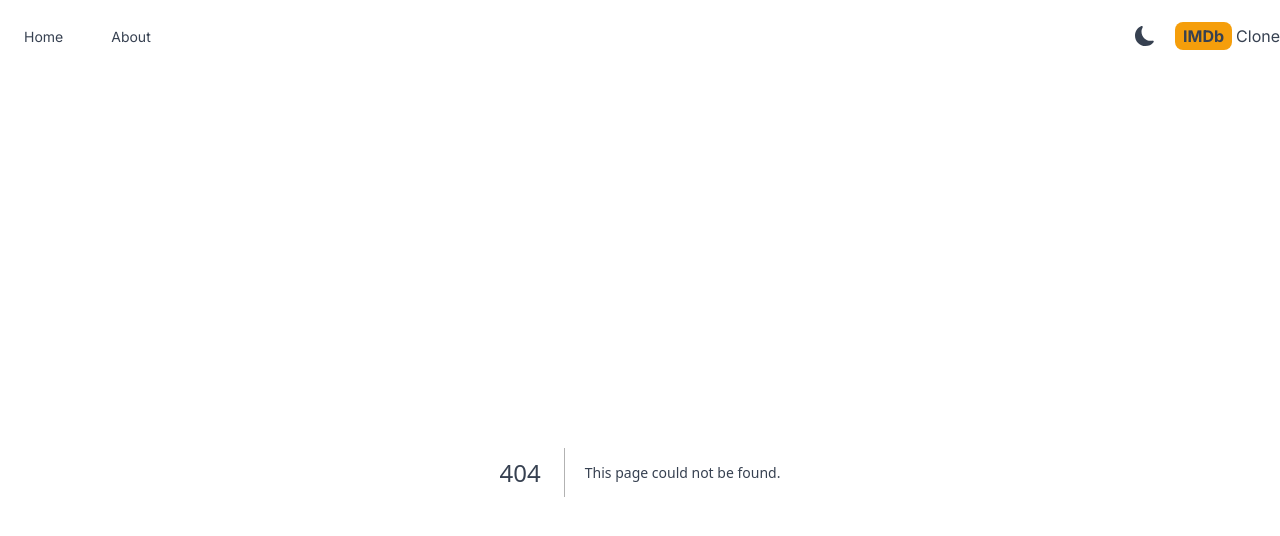
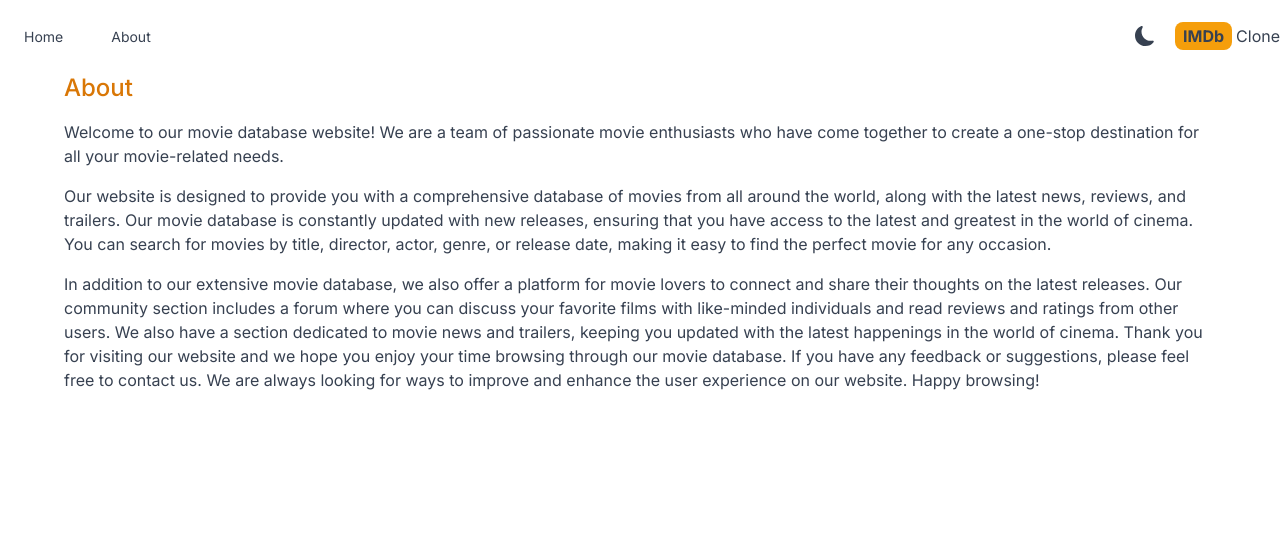
Before and after one commit to Ranekey/ibmclone, a Next.js app: page /about in a window 1280 px wide. Before the commit this address had no page. Shown: the top 536 px of the page. Built offline with nearby package versions, Linux system fonts and the light colour scheme.

Commit message:
creat about page

```diff
--- /dev/null
+++ b/src/app/about/page.jsx
@@ -0,0 +1,39 @@
+
+function page() {
+  return (
+    <div className= 'max-w-6xl mx-auto space-y-4'>
+        <h1 className ='text-2xl font-medium text-amber-600'>About</h1>
+        <p>
+        Welcome to our movie database website! We are a team of passionate movie
+        enthusiasts who have come together to create a one-stop destination for
+        all your movie-related needs.
+        </p>
+        <p>
+        Our website is designed to provide you with a comprehensive database of
+        movies from all around the world, along with the latest news, reviews,
+        and trailers. Our movie database is constantly updated with new
+        releases, ensuring that you have access to the latest and greatest in
+        the world of cinema. You can search for movies by title, director,
+        actor, genre, or release date, making it easy to find the perfect movie
+        for any occasion.
+
+        </p>
+        <p>
+        In addition to our extensive movie database, we also offer a platform
+        for movie lovers to connect and share their thoughts on the latest
+        releases. Our community section includes a forum where you can discuss
+        your favorite films with like-minded individuals and read reviews and
+        ratings from other users. We also have a section dedicated to movie news
+        and trailers, keeping you updated with the latest happenings in the
+        world of cinema. Thank you for visiting our website and we hope you
+        enjoy your time browsing through our movie database. If you have any
+        feedback or suggestions, please feel free to contact us. We are always
+        looking for ways to improve and enhance the user experience on our
+        website. Happy browsing!
+
+        </p>
+    </div>
+    )
+}
+
+export default page
```
